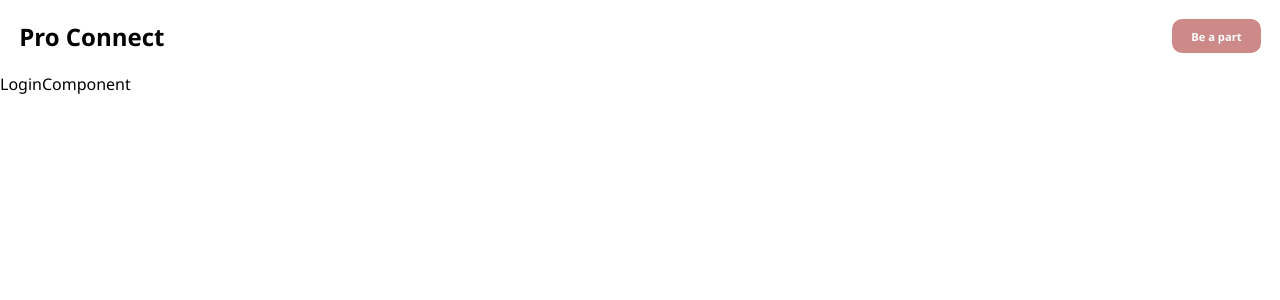
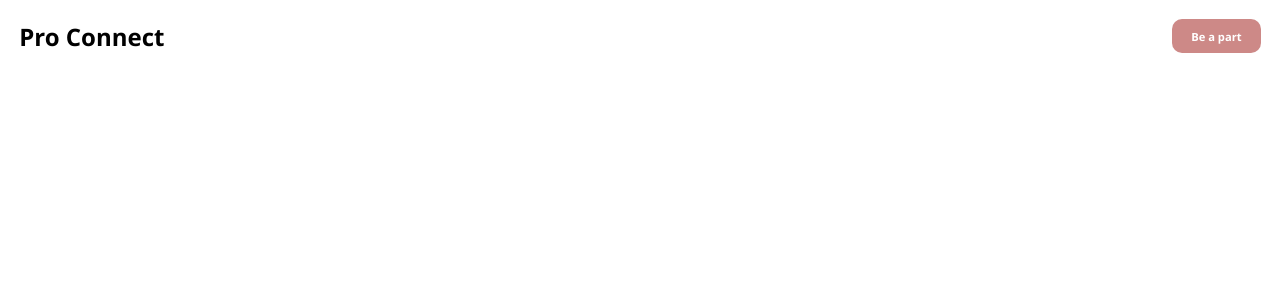
Before and after one commit to Aryanarya01/LinkedIn, a Next.js app in the folder frontend/: page /login in a window 1280 px wide. Shown: the top 300 px of the page. Built offline with nearby package versions, Linux system fonts and the light colour scheme.

Commit message:
login component

```diff
--- a/frontend/src/pages/login/index.jsx
+++ b/frontend/src/pages/login/index.jsx
@@ -1,13 +1,12 @@
 import NavbarComponent from '@/Components/Navbar'
+import UserLayout from '@/layout/UserLayout'
 import React from 'react'
 
 const LoginComponent = () => {
   return (
+      <UserLayout>
 
-    <div>
-      <NavbarComponent/>
-
-      LoginComponent</div>
+      </UserLayout>
   )
 }
 
```
